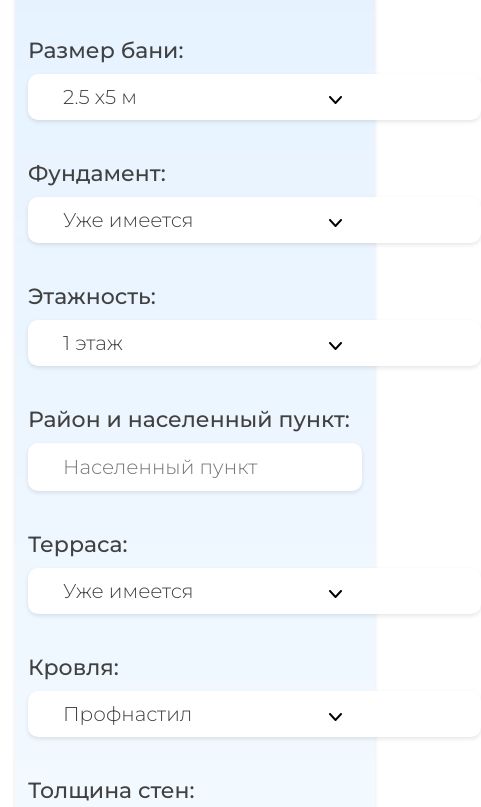
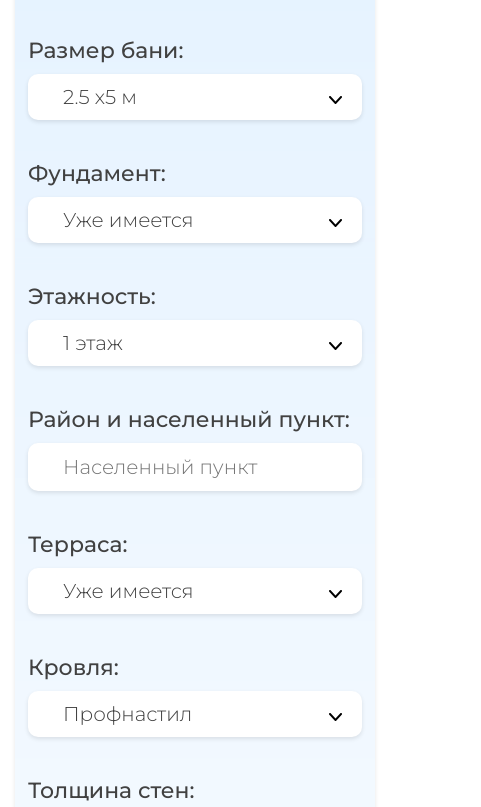
Before and after one commit to byteSmith012/dgwafdadasx, a plain HTML site: page index.html in a window 390 px wide. Shown: the part 8535-9342 px from the top of the page, 481 px wide, since content can reach past the window. Drawn offline with Linux system fonts and the light colour scheme.

Commit message:
fasgaegdg

```diff
--- a/styles/main.css
+++ b/styles/main.css
@@ -888,9 +888,8 @@ body {
   appearance: none;
 }
 .calculate__input {
-  max-width: max-content;
-  max-height: max-content;
   position: relative;
+  width: 453px;
 }
 .calculate__input::after {
   content: url("../assets/input-arrow.svg");
@@ -940,6 +939,9 @@ body {
 @media (max-width: 1024px) {
   .calculate__form {
     display: block;
+  }
+  .calculate__input select {
+    width: 100%;
   }
   .calculate__input {
     width: 100%;
```
